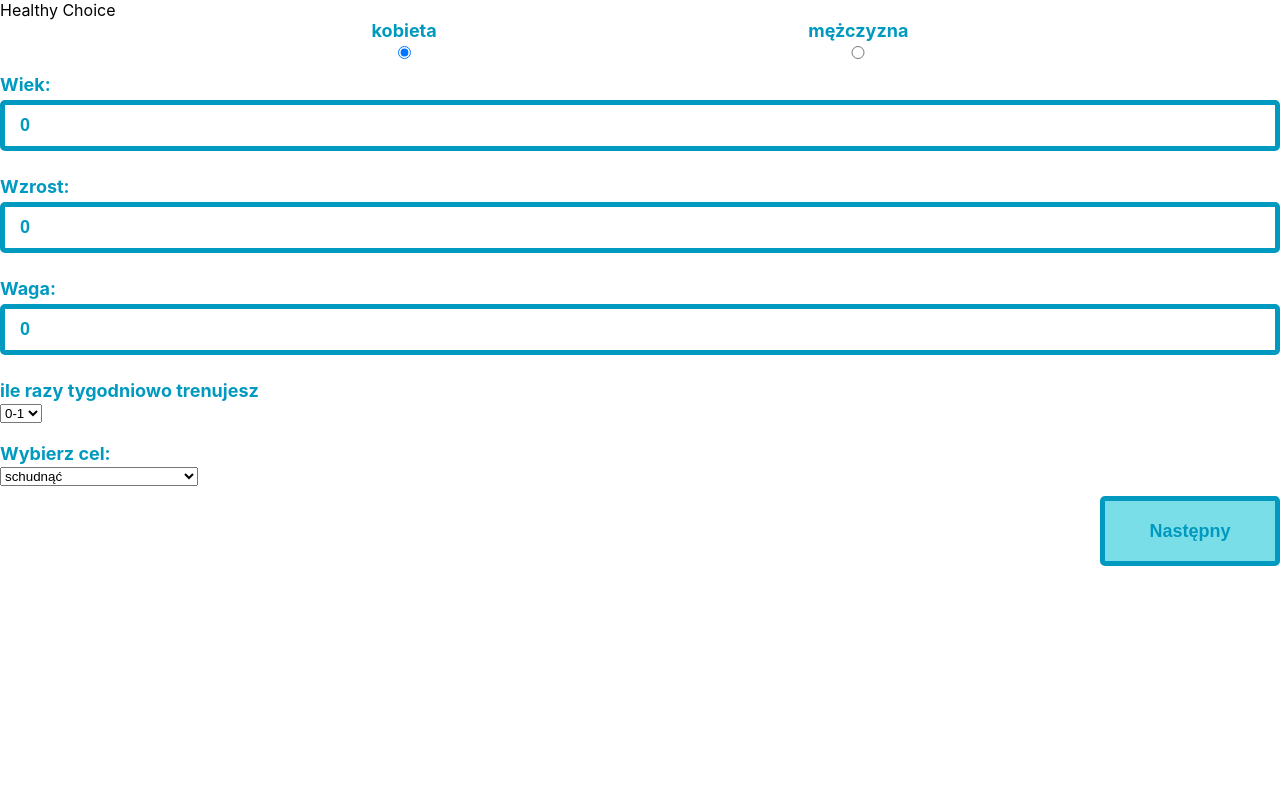
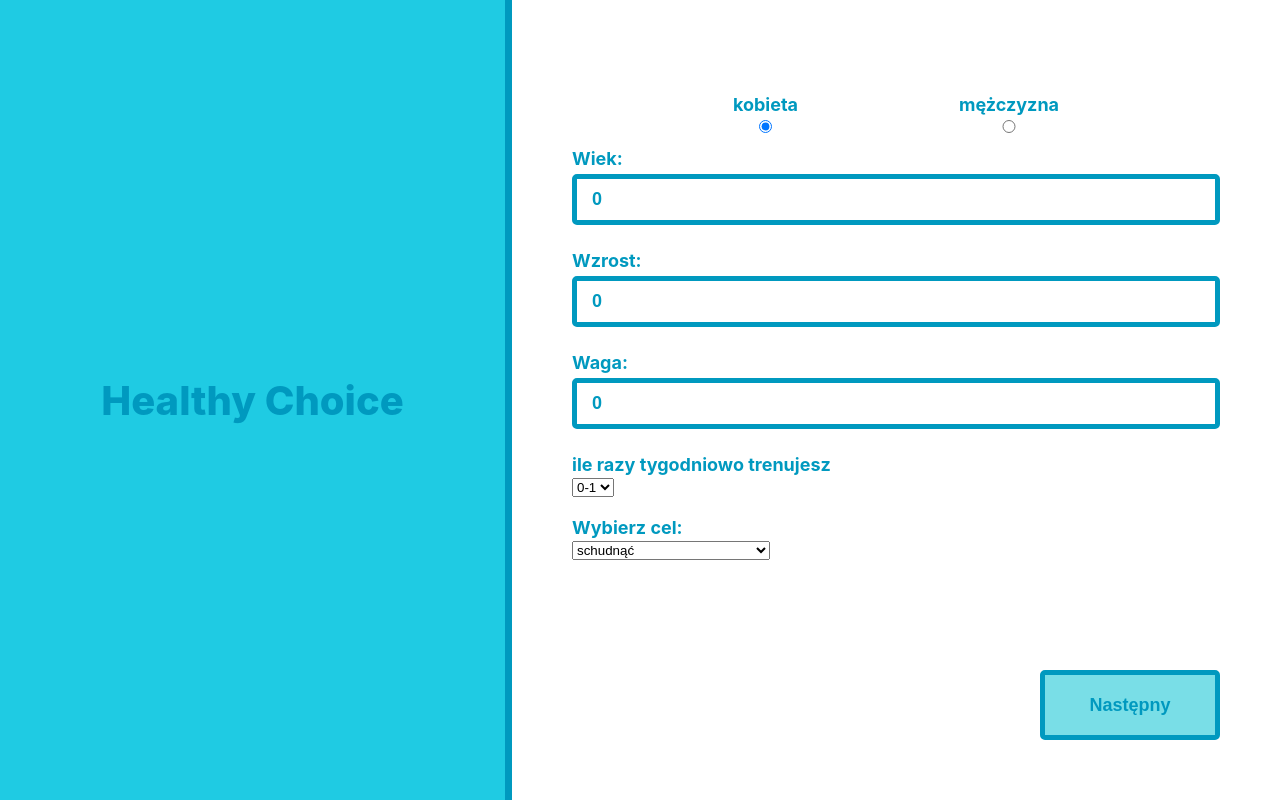
Before and after one commit to DominikSzela/healthy-choice, a React (Create React App) app: page / in a window 1280 px wide. Built offline with nearby package versions, Linux system fonts and the light colour scheme.

Commit message:
improved app component design

```diff
--- a/src/app.module.css
+++ b/src/app.module.css
@@ -1,19 +1,34 @@
-.background{
+.app{
+    height: 100%;
+}
+
+.displayLeft{
+    width: 40%;
+    height: 100%;
+    padding: 30px;
+    float: left;
+    display: flex;
+    align-items: center;
+    justify-content: center;
     background-color: var(--primary);
+    border-right: 7px solid var(--secondary);
+    color: var(--secondary);
+    font-size: 40px;
+    font-weight: 800;
+}
+
+.displayRight{
+    width: 60%;
     height: 100%;
+    padding: 60px;
+    float: right;
+    display: flex;
+    flex-direction: column;
+}
+
+.view{
+    height: 80%;
     display: flex;
     justify-content: center;
     align-items: center;
 }
-
-.wrapper{
-    width: 600px;
-    height: 800px;
-    border: 2px solid var(--secondary);
-    background-color: var(--light);
-    border-radius: 10px;
-    display: flex;
-    flex-direction: column;
-    justify-content: center;
-    align-items: center;
-}
--- a/src/components/Steps/steps.module.css
+++ b/src/components/Steps/steps.module.css
@@ -2,7 +2,7 @@
     height: 20%;
     display: flex;
     justify-content:space-between;
-    align-items: end;
+    align-items: flex-end;
 }
 
 button{
```
